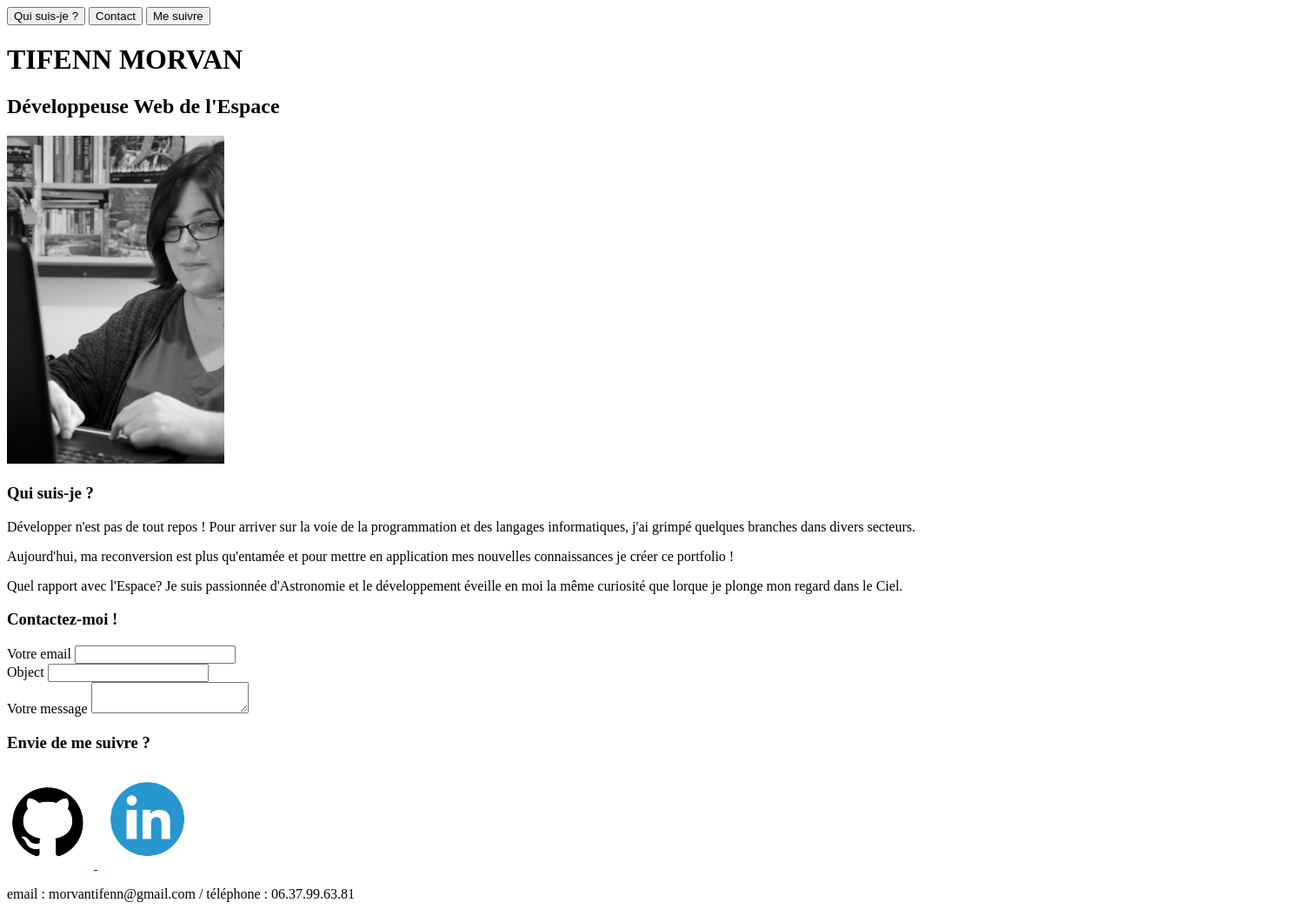
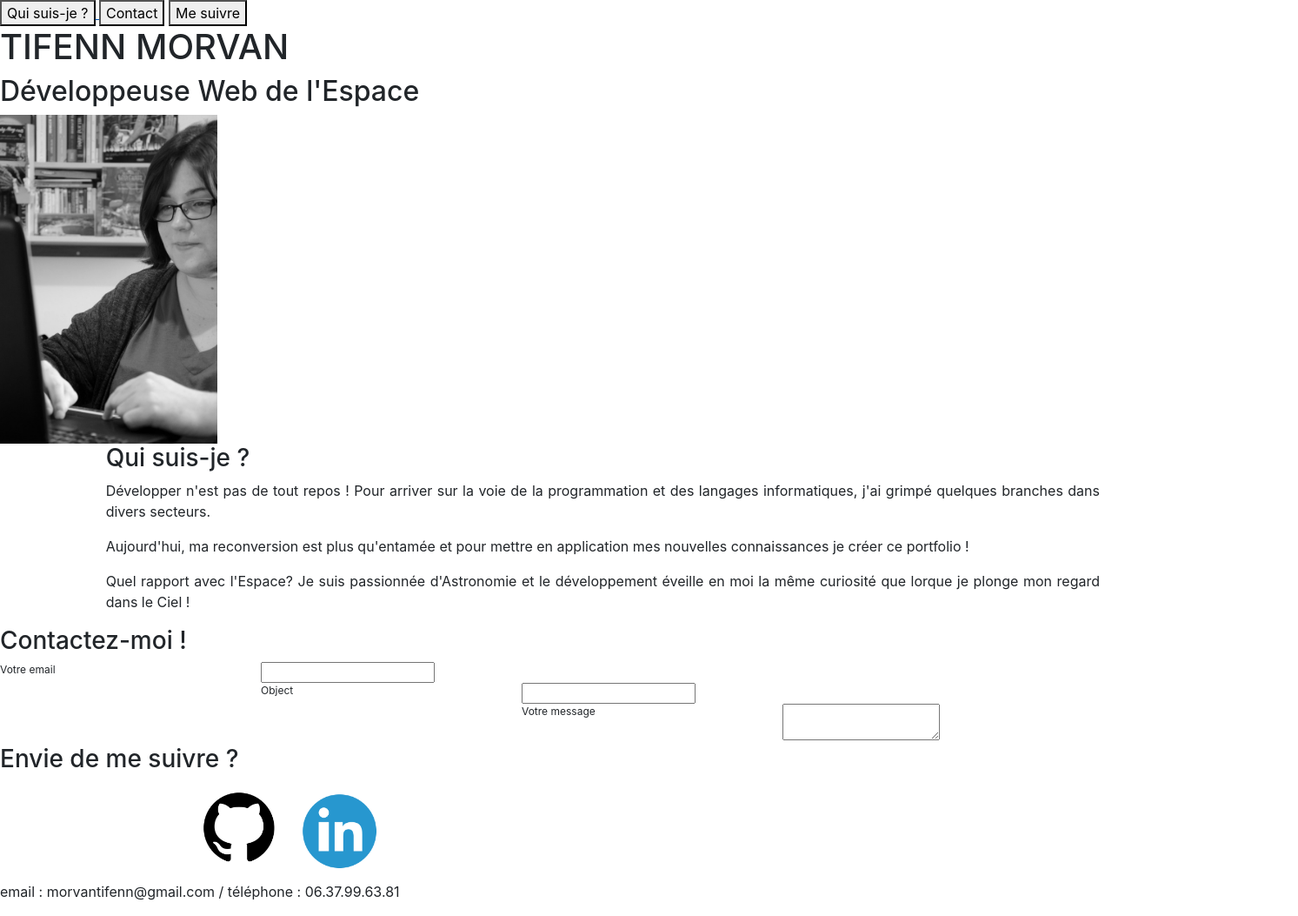
Before and after one commit to Tyfend/Portfolio, a plain HTML site: page assets/html/index.html in a window 1280 px wide. Shown: the whole page at 87% size, 1493 px wide, since content can reach past the window. Drawn offline with nearby package versions, Linux system fonts and the light colour scheme.

Commit message:
ajout bootstrap et css

```diff
--- a/assets/css/style.css
+++ b/assets/css/style.css
@@ -0,0 +1,37 @@
+#menu {
+	align-content: center;
+}
+
+button {
+
+}
+
+#header {
+	align-content: center;
+}
+
+h2 {
+
+}
+
+#Qui {
+	text-align: justify;
+}
+
+#Contact {
+
+}
+
+label {
+	display: block;
+	width: 300px;
+	float: left;
+}
+
+#formulaire {
+	font-size: 12px;
+}
+
+#SUivre {
+	align-content:
+}
--- a/assets/html/index.html
+++ b/assets/html/index.html
@@ -4,16 +4,25 @@
 	<meta charset="utf-8">
 	<link rel="stylesheet" type="text/css" href="../css/style.css">
 	<title>Portfolio TM</title>
+	<link rel="stylesheet" type="text/css" href="https://stackpath.bootstrapcdn.com/bootstrap/4.3.1/css/bootstrap.min.css">
+	<meta name="viewport" content="width=device-width, initial-scale=1, shrink-to-fit=no">
+
 </head>
 <body>
 
-	<nav>
-		<button>Qui suis-je ?</button>
-		<button>Contact</button>
-		<button>Me suivre</button>
+	<nav id="menu">
+		<a href="#Qui">
+			<button>Qui suis-je ?</button>
+		</a>
+		<a href="#Contact">
+			<button>Contact</button>
+		</a>
+		<a href="#Suivre">
+			<button>Me suivre</button>
+		</a>
 	</nav>
 
-	<header>
+	<header id="header">
 		<h1>TIFENN MORVAN</h1>
 		<h2>Développeuse Web de l'Espace</h2>
 	</header>
@@ -22,16 +31,16 @@
 		<img src="../img/profil.png" width="250">
 	</div>
 
-	<div>
+	<div id="Qui" class="col-11 offset-1">
 		<h3>Qui suis-je ?</h3>
 		<p>Développer n'est pas de tout repos ! Pour arriver sur la voie de la programmation et des langages informatiques, j'ai grimpé quelques branches dans divers secteurs.</p>
 		<p>Aujourd'hui, ma reconversion est plus qu'entamée et pour mettre en application mes nouvelles connaissances je créer ce portfolio !</p>
-		<p>Quel rapport avec l'Espace? Je suis passionnée d'Astronomie et le développement éveille en moi la même curiosité que lorque je plonge mon regard dans le Ciel.</p>
+		<p>Quel rapport avec l'Espace? Je suis passionnée d'Astronomie et le développement éveille en moi la même curiosité que lorque je plonge mon regard dans le Ciel !</p>
 	</div>
 
-	<div>
+	<div id="Contact">
 		<h3>Contactez-moi !</h3>
-		<form>
+		<form id="formulaire">
 			<div>
 				<label for="expediteur">Votre email</label>
 				<input type="text" name="expediteur">
@@ -47,9 +56,9 @@
 		</form>
 	</div>
 
-	<div>
+	<div id="Suivre">
 		<h3>Envie de me suivre ?</h3>
-		<div>
+		<div class="col-12 offset-2">
 			<a href="https://github.com/Tyfend" target="_blank">
 				<img src="../img/githubLogo.png" width="100" alt="Profil Github">
 			</a>
```
